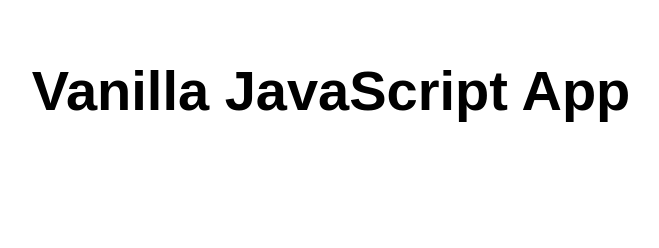
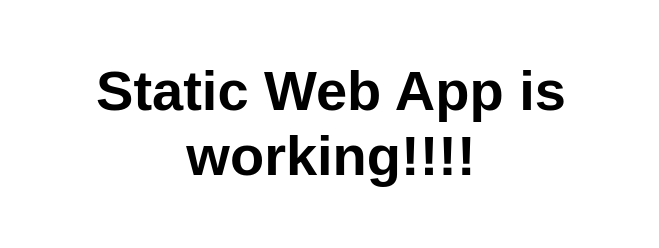
Before and after one commit to vipinmehta/StaticWebAppPOC, a website: page src/index.html in a window 1280 px wide. Shown: the whole page, without its empty margins (309-968 px from the left). Drawn offline with Linux system fonts and the light colour scheme.

Commit message:
Update index.html

```diff
--- a/src/index.html
+++ b/src/index.html
@@ -10,7 +10,7 @@
 
 <body>
   <main>
-    <h1>Vanilla JavaScript App</h1>
+    <h1>Static Web App is working!!!!</h1>
   </main>
 </body>
 
```
